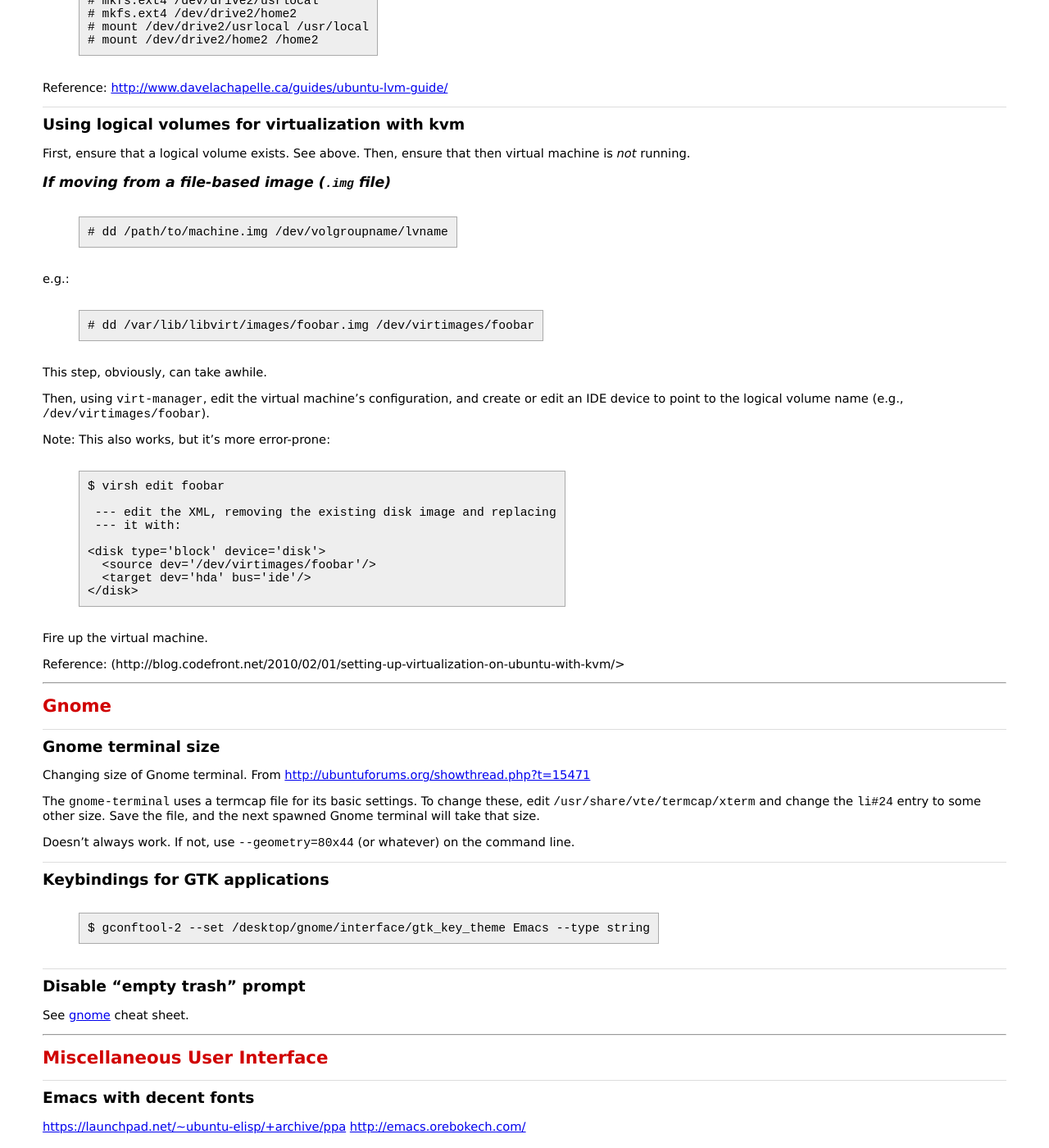
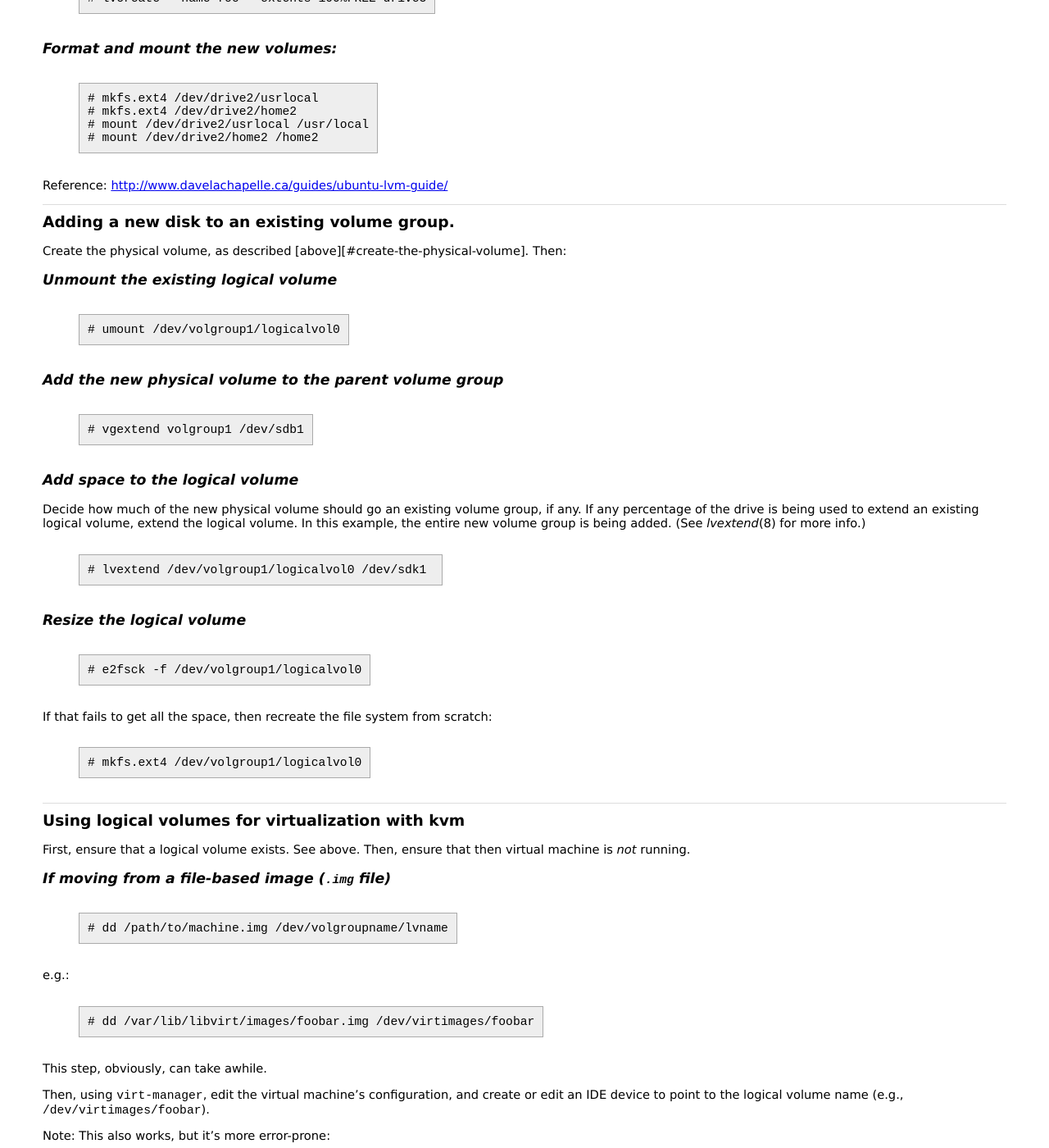
Before and after one commit to bmc/cheat-sheets, a Jekyll site: the page built from ubuntu.md, in a window 1280 px wide and 1400 px high, scrolled down 3656 px. Shown: the whole window at 82% size. Built offline with Jekyll 4.4.1, drawn with Linux system fonts in a browser that asks for light colours; some of the changed text lies outside the part shown.

Commit message:
More logical volume stuff

```diff
--- a/ubuntu.md
+++ b/ubuntu.md
@@ -152,6 +152,37 @@ To use 100% of all disks:
     # mount /dev/drive2/home2 /home2
 
 Reference: <http://www.davelachapelle.ca/guides/ubuntu-lvm-guide/>
+
+## Adding a new disk to an existing volume group.
+
+Create the physical volume, as described
+[above][#create-the-physical-volume]. Then:
+
+### Unmount the existing logical volume
+
+    # umount /dev/volgroup1/logicalvol0
+
+### Add the new physical volume to the parent volume group
+
+    # vgextend volgroup1 /dev/sdb1
+
+### Add space to the logical volume
+
+Decide how much of the new physical volume should go an existing volume
+group, if any. If any percentage of the drive is being used to extend an
+existing logical volume, extend the logical volume. In this example, the
+entire new volume group is being added. (See *lvextend*(8) for more info.)
+
+    # lvextend /dev/volgroup1/logicalvol0 /dev/sdk1
+
+### Resize the logical volume
+
+    # e2fsck -f /dev/volgroup1/logicalvol0
+
+If that fails to get all the space, then recreate the file system from
+scratch:
+
+    # mkfs.ext4 /dev/volgroup1/logicalvol0
 
 ## Using logical volumes for virtualization with kvm
 
```
Also changed, not shown: other parts of ubuntu.md (+1 -1 lines).
